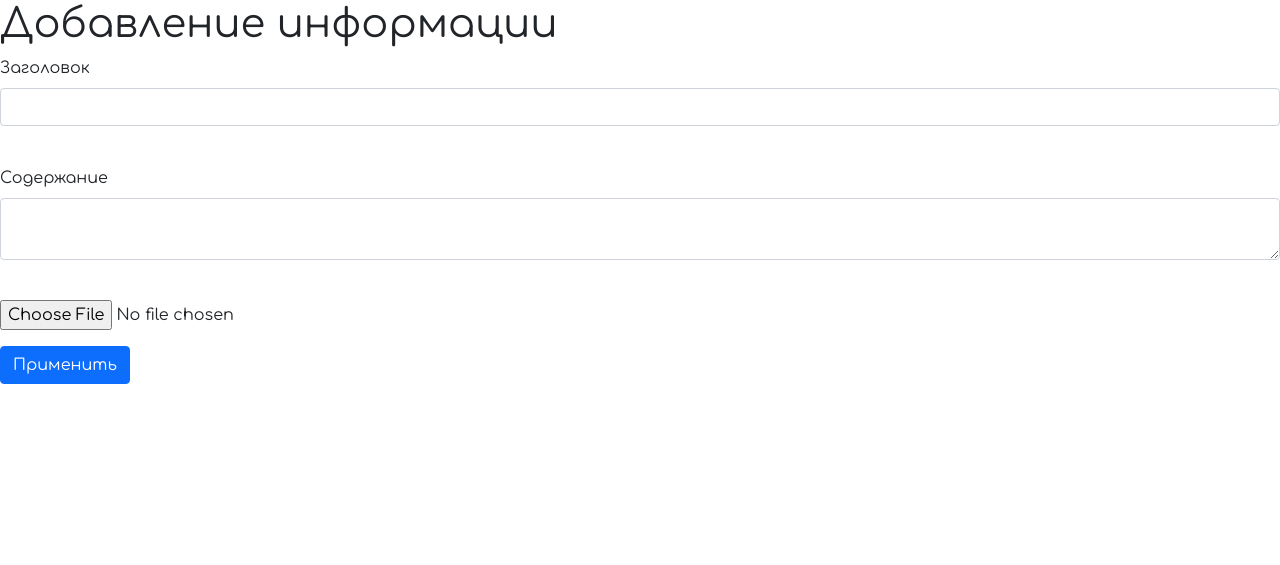
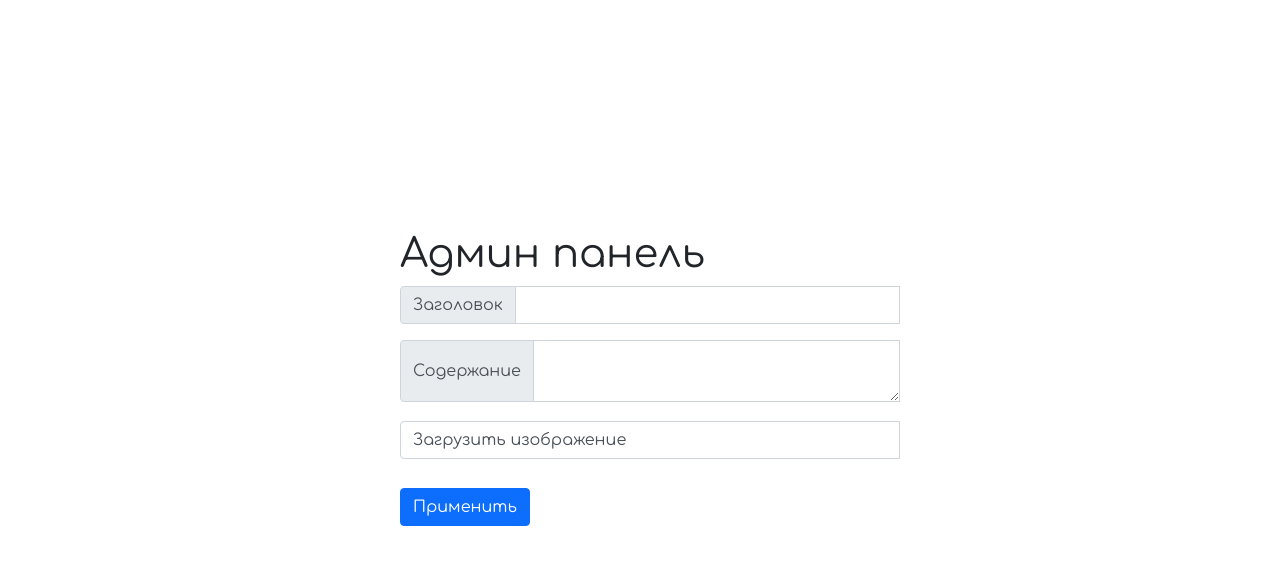
Before and after one commit to lycayan18/Team-Number-WEB, a Flask app: page /add_text/1/1 in a window 1280 px wide. Shown: the top 565 px of the page. Run offline with Flask 3, Linux system fonts and the light colour scheme; some libraries are stand-ins or nearby versions.

Commit message:
Add css for admim_panel

```diff
--- a/server.py
+++ b/server.py
@@ -188,9 +188,12 @@ def add_text(company, chapter):
     company_info = company_table
     if request.method == "POST":
         file = request.files['file']
-        filename = secure_filename(file.filename)
-        file.save(path.join(app.config['UPLOAD_FOLDER'], f'{company}/{filename}'))
-        company_info.img = f'/static/img/{company}/{file.filename}'
+        if file.filename != '':
+            filename = secure_filename(file.filename)
+            file.save(path.join(app.config['UPLOAD_FOLDER'], f'{company}/{filename}'))
+            company_info.img = f'/static/img/{company}/{file.filename}'
+        else:
+            company_info.img = f'/static/img/no_image.jpeg'
     if form.validate_on_submit():
         db_sess = db_session.create_session()
         company_info = company_table
--- a/static/css/style.css
+++ b/static/css/style.css
@@ -291,3 +291,20 @@ img {
     border: 1px;
     border-radius: 30px;
 }
+
+.admin_form{
+    display: inline-block;
+    position: fixed; /* or absolute */
+    top: 50%;
+    left: 50%;
+    width: 500px;
+    height:100px;
+    margin: -170px 0 0 -240px;
+
+}
+.box_admin{
+    height: 100%;
+    background: url("/static/img/background_admin.jpg") no-repeat;
+    background-size: cover;
+
+}
--- a/templates/admin_panel.html
+++ b/templates/admin_panel.html
@@ -1,26 +1,35 @@
 {% extends "base.html" %}
 
 {% block content %}
-<h1>{{title}}</h1>
+<div class="box_admin">
     <form method="POST" enctype="multipart/form-data">
+    <div class="admin_form">
+        <h1>Админ панель <span class="badge bg-secondary"></span></h1>
          {{ form.hidden_tag() }}
-    <p>
-        {{ form.title.label }}<br>
+        <div class="input-group mb-3">
+            {{ form.title.label(class="input-group-text") }}<br>
             {{ form.title(class="form-control") }}<br>
             {% for error in form.title.errors %}
             <p class="alert alert-danger" role="alert">
                 {{ error }}
             </p>
         {% endfor %}
-    </p>
-    <p>
-        {{ form.content.label }}<br>
+        </div>
+        <div class="input-group">
+            {{ form.content.label(class="input-group-text") }}<br>
             {{ form.content(class="form-control") }}<br>
-    </p>
-    <p>
-         <input type="file" name="file">
-    </p>
+        </div>
+        <br>
+        <div class="form-file">
+                <input type="file" class="form-file-input" id="customFile" name="file">
+                <label class="form-file-label" for="customFile">
+                    <span class="form-file-text">Загрузить изображение</span>
+                </label>
+        </div>
+        <br>
         <p>{{ form.submit(type="submit", class="btn btn-primary") }}</p>
         {{message}}
+    </div>
 </form>
+</div>
 {% endblock %}
--- a/templates/base.html
+++ b/templates/base.html
@@ -5,7 +5,7 @@
     <meta charset="UTF-8">
     <meta name="viewport" content="width=device-width, initial-scale=1, shrink-to-fit=no">
     <link rel="stylesheet" href="https://stackpath.bootstrapcdn.com/bootstrap/4.4.1/css/bootstrap.min.css" integrity="sha384-Vkoo8x4CGsO3+Hhxv8T/Q5PaXtkKtu6ug5TOeNV6gBiFeWPGFN9MuhOf23Q9Ifjh" crossorigin="anonymous">
-    <link rel="stylesheet" type="text/css" href="../static/css/style.css">
+    <link rel="stylesheet" type="text/css" href="/static/css/style.css">
     <link rel="stylesheet" type="text/css" href="//fonts.googleapis.com/css?family=Comfortaa">
     <link rel="stylesheet" type="text/css" href="https://cdn.jsdelivr.net/npm/bootstrap@5.3.0-alpha1/dist/css/bootstrap.min.css" />
     <link rel="stylesheet" href="https://stackpath.bootstrapcdn.com/bootstrap/5.0.0-alpha1/css/bootstrap.min.css" integrity="sha384-r4NyP46KrjDleawBgD5tp8Y7UzmLA05oM1iAEQ17CSuDqnUK2+k9luXQOfXJCJ4I" crossorigin="anonymous">
@@ -14,6 +14,6 @@
 </head>
 <body class="text-body">
   {% block content %} {% endblock %}
-<script src="static/js/main.js" type="module"></script>
+<script src="/static/js/main.js" type="module"></script>
 </body>
 </html>
```
Also changed, not shown: db/database.db, static/img/background_admin.jpg (added), static/img/google/13.jpg (added), static/img/no_image.jpeg (added). Lines whose indentation alone changed are shown as unchanged.
